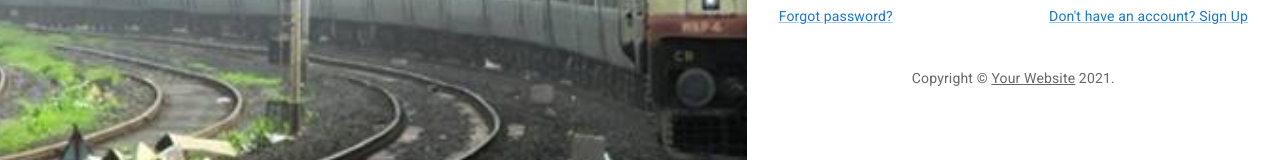
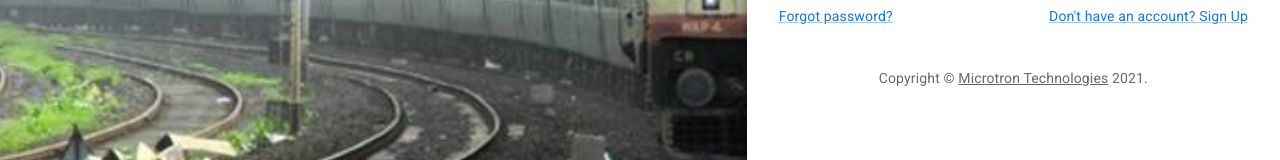
Before and after one commit to vedantnimbarte/train_axlebox_monitoring, a React (Create React App) app in the folder client/: page /login in a window 1280 px wide. Shown: the part 435-595 px from the top of the page. Built offline with nearby package versions, Linux system fonts and the light colour scheme.

Commit message:
updated copyright text and link

```diff
--- a/client/src/pages/Signin.js
+++ b/client/src/pages/Signin.js
@@ -22,8 +22,8 @@
       {...props}
     >
       {"Copyright © "}
-      <Link color="inherit" href="https://material-ui.com/">
-        Your Website
+      <Link color="inherit" href="https://microtrontechnologies.com/">
+        Microtron Technologies
       </Link>{" "}
       {new Date().getFullYear()}
       {"."}
```
